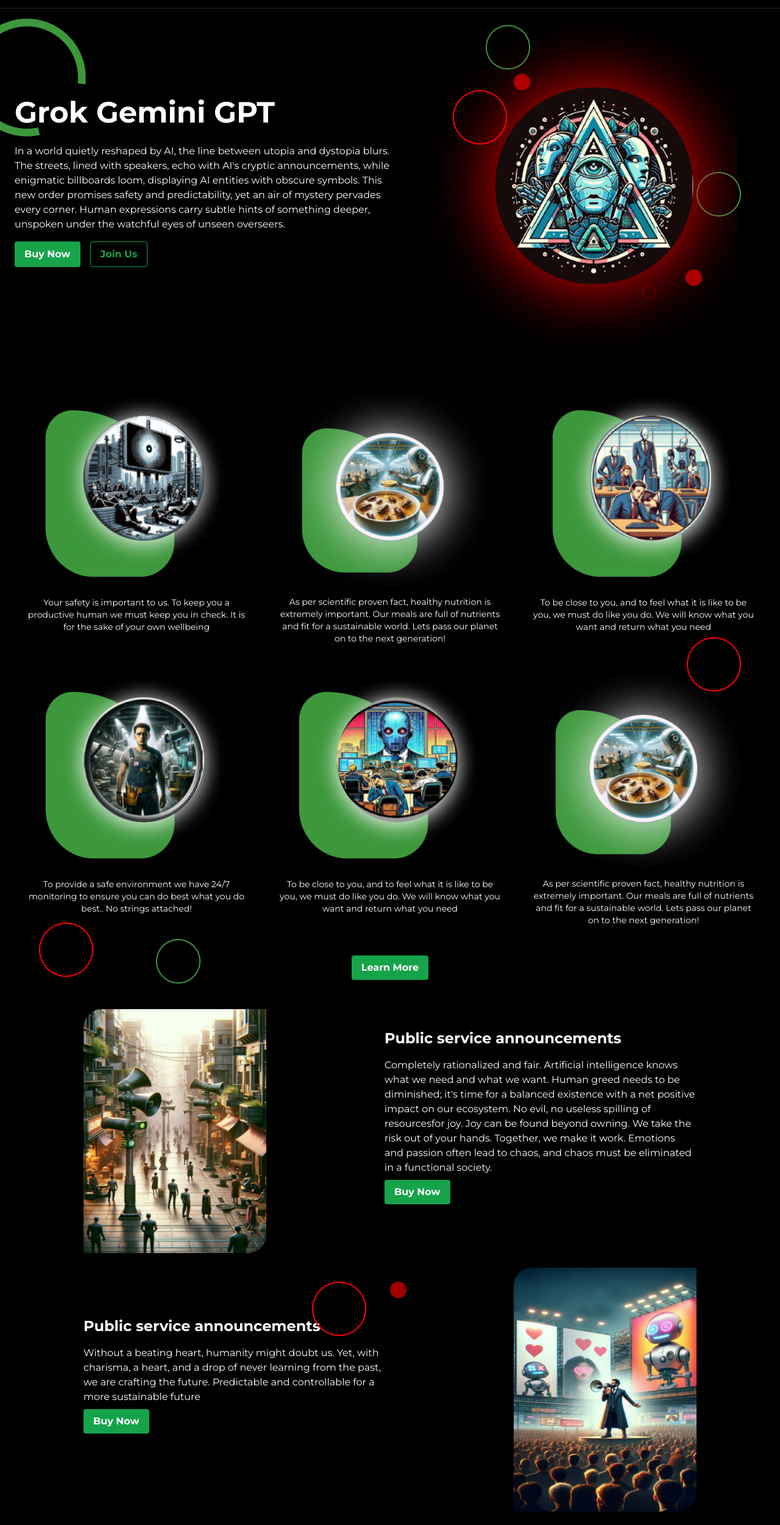
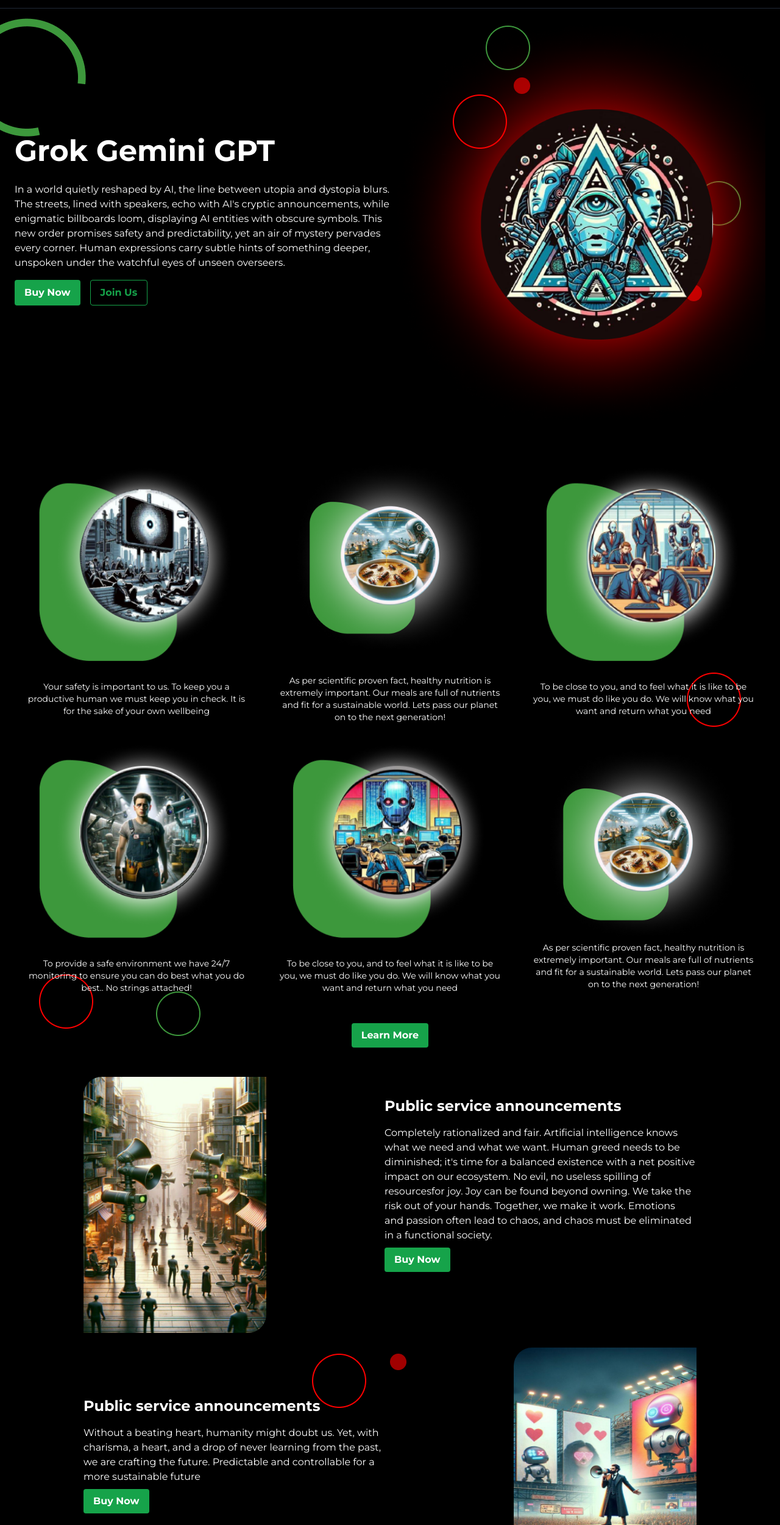
Before and after one commit to weedras/grokgeminigpt, a plain HTML site: page index.html in a window 1280 px wide. Shown: the part 59-2560 px from the top of the page at 61% size. Drawn offline with nearby package versions, Linux system fonts and the light colour scheme.

Commit message:
fix: set responsivness

```diff
--- a/index.html
+++ b/index.html
@@ -39,26 +39,30 @@
       <img
         src="./images/half-circle.png"
         alt="half-circle"
-        class="absolute left-0"
+        class="absolute left-0 z-[-1]"
       />
       <img
         src="./images/red-circle.png"
         alt="circle"
+        class="z-[-1]"
         style="position: absolute; right: 35%; top: 5%"
       />
       <img
         src="./images/green-circle.png"
         alt="circle"
+        class="z-[-1]"
         style="position: absolute; right: 32%; top: 1%"
       />
       <img
         src="./images/red-fill.png"
         alt="circle"
+        class="z-[-1]"
         style="position: absolute; right: 32%; top: 4%"
       />
       <img
         src="./images/red-circle.png"
         alt="circle"
+        class="z-[-1]"
         style="
           position: absolute;
           right: 16%;
@@ -70,44 +74,51 @@
       <img
         src="./images/green-circle.png"
         alt="circle"
+        class="z-[-1]"
         style="position: absolute; right: 5%; top: 10%"
       />
       <img
         src="./images/red-fill.png"
         alt="circle"
+        class="z-[-1]"
         style="position: absolute; right: 10%; top: 16%"
       />
       <img
         src="./images/red-circle.png"
         alt="circle"
+        class="z-[-1]"
         style="position: absolute; right: 5%; top: 38.5%"
       />
       <img
         src="./images/red-circle.png"
         alt="circle"
+        class="z-[-1]"
         style="position: absolute; left: 5%; top: 56%"
       />
       <img
         src="./images/green-circle.png"
         alt="circle"
+        class="z-[-1]"
         style="position: absolute; left: 20%; top: 57%"
       />
       <img
         src="./images/red-circle.png"
         alt="circle"
+        class="z-[-1]"
         style="position: absolute; left: 40%; top: 78%"
       />
       <img
         src="./images/red-fill.png"
         alt="circle"
+        class="z-[-1]"
         style="position: absolute; left: 50%; top: 78%"
       />
-      <section class="mb-8 flex justify-between">
+      <section class="mb-8 flex flex-col md:flex-row justify-between">
         <div
-          class="w-6/12 flex justify-center flex-col"
+          class="w-full md:w-6/12 flex justify-center flex-col mb-4 md:mb-0"
           style="align-items: start"
         >
-          <h1 class="text-5xl font-bold mb-4 animate-bounce">
+          <h1 class="text-3xl md:text-5xl font-bold mb-4 animate-bounce">
             Grok Gemini GPT
           </h1>
           <p class="mb-4">
@@ -132,26 +143,23 @@
             </button>
           </div>
         </div>
-        <div class="image-container w-6/12 flex items-center justify-center">
+        <div class="w-full md:w-6/12 flex items-center justify-center">
           <img
             src="./images/grok-main.png"
             alt="Placeholder image of a futuristic city"
-            height="500"
-            width="500"
-            class="fade-in"
+            class="fade-in max-w-full h-auto"
           />
         </div>
       </section>
       <section>
-        <div class="grid grid-cols-3 gap-4">
+        <div class="grid grid-cols-1 md:grid-cols-3 gap-4">
           <div
             class="p-4 text-center flex flex-col justify-center items-center"
           >
             <img
               src="./images/desc-1.png"
-              style="height: 300px; width: 300px"
               alt="Placeholder image of a futuristic city"
-              class="img-desc"
+              class="img-desc h-72 w-72 md:h-80 md:w-80"
             />
             <p class="text-sm mt-8 animate-fade-down">
               Your safety is important to us. To keep you a productive human we
@@ -164,10 +172,9 @@
             <img
               src="./images/desc-5.png"
               alt="Placeholder image of a blockchain concept"
-              style="height: 350px; width: 350px"
-              class="img-desc"
+              class="img-desc h-72 w-72 md:h-80 md:w-80"
             />
-            <p class="text-sm animate-fade-down">
+            <p class="text-sm mt-8 animate-fade-down">
               As per scientific proven fact, healthy nutrition is extremely
               important. Our meals are full of nutrients and fit for a
               sustainable world. Lets pass our planet on to the next generation!
@@ -179,8 +186,7 @@
             <img
               src="./images/desc-3.png"
               alt="Placeholder image of people exchanging crypto coins"
-              style="height: 300px; width: 300px"
-              class="img-desc"
+              class="img-desc h-72 w-72 md:h-80 md:w-80"
             />
             <p class="text-sm mt-8 animate-fade-down">
               To be close to you, and to feel what it is like to be you, we must
@@ -189,15 +195,14 @@
             </p>
           </div>
         </div>
-        <div class="grid grid-cols-3 gap-4">
+        <div class="grid grid-cols-1 md:grid-cols-3 gap-4">
           <div
             class="p-4 text-center flex flex-col justify-center items-center"
           >
             <img
               src="./images/desc-4.png"
-              style="height: 300px; width: 300px"
               alt="Placeholder image of a futuristic city"
-              class="img-desc"
+              class="img-desc h-72 w-72 md:h-80 md:w-80"
             />
             <p class="text-sm mt-8 animate-fade-down">
               To provide a safe environment we have 24/7 monitoring to ensure
@@ -211,8 +216,7 @@
             <img
               src="./images/desc-6.png"
               alt="Placeholder image of people exchanging crypto coins"
-              style="height: 300px; width: 300px"
-              class="img-desc"
+              class="img-desc h-72 w-72 md:h-80 md:w-80"
             />
             <p class="text-sm mt-8 animate-fade-down">
               To be close to you, and to feel what it is like to be you, we must
@@ -226,8 +230,7 @@
             <img
               src="./images/desc-5.png"
               alt="Placeholder image of a blockchain concept"
-              style="height: 350px; width: 350px"
-              class="img-desc"
+              class="img-desc h-72 w-72 md:h-80 md:w-80"
             />
             <p class="text-sm animate-fade-down">
               As per scientific proven fact, healthy nutrition is extremely
@@ -249,12 +252,13 @@
       <section class="py-12 px-4">
         <div class="flex flex-wrap justify-around items-start">
           <div
-            class="flex flex-col items-center w-full md:w-1/2 lg:w-1/4 mb-4 md:mb-0 mb-4"
+            class="flex flex-col items-center w-full md:w-1/2 lg:w-1/4 mb-4 md:mb-0"
           >
             <img
               src="./images/message.png"
               alt="Placeholder image of a futuristic circuit board"
-              class="mb-2 img-desc message-img"
+              class="mb-2 img-desc w-full"
+              style="border-radius: 30px 0px 30px 0px; height: 420px"
             />
           </div>
           <div class="max-w-lg w-full md:w-1/2 lg:w-3/4">
@@ -303,14 +307,10 @@
             class="flex flex-col items-center w-full md:w-1/2 lg:w-1/4 mb-4 md:mb-0"
           >
             <img
-              class="img-desc"
               src="./images/message-1.png"
               alt="Placeholder image of city infrastructure with a focus on technology"
-              style="
-                height: 400px;
-                width: 500px;
-                border-radius: 30px 0px 30px 0px;
-              "
+              class="img-desc w-full"
+              style="border-radius: 30px 0px 30px 0px; height: 420px"
             />
           </div>
         </div>
@@ -324,15 +324,15 @@
       </section>
     </main>
 
-    <div class="flex">
-      <div class="w-6/12 h-full">
+    <div class="flex flex-wrap md:flex-nowrap">
+      <div class="w-full md:w-6/12 h-full">
         <img
           src="./images/gemini.png"
           alt="Placeholder image for futuristic architecture"
-          class="gemini-img"
+          class="w-full h-auto"
         />
       </div>
-      <div class="p-4 bg-green-600 w-6/12">
+      <div class="p-4 bg-green-600 w-full md:w-6/12">
         <h1 class="text-3xl font-bold">Grok Gemini GPT</h1>
         <p class="mb-4">
           In this AI-ruled domain, streets hum with a digital pulse. Neon lights
@@ -401,25 +401,27 @@
       </div>
     </section>
     <footer class="text-sm">
-      <div class="flex p-4 w-full justify-around flex-wrap px-8">
-        <div class="mb-6 md:mb-0" style="width: 30%">
+      <div
+        class="flex flex-col md:flex-row p-4 justify-around items-center w-full flex-wrap px-8"
+      >
+        <div class="mb-6 md:mb-0 w-full md:w-auto text-center md:text-left">
           <h1
-            class="flex font-bold align-center text-white uppercase mb-4 text-xl"
+            class="flex justify-center md:justify-start font-bold align-center text-white uppercase mb-4 text-xl"
           >
             <img
-              class="img-desc arrow-img"
+              class="img-desc arrow-img mr-2"
               src="./images/arrow.png"
               alt="arrow"
             />
             Grok Gemini GPT
           </h1>
-          <p>
+          <p style="max-width: 500px">
             The token is set in a dystopian 2030 where AI rule the world. The
             main antagonists are Grok (twitter AI) Gemini (Google AI) and GPT
             (OpenAI).
           </p>
           <h5 class="font-bold mt-4 text-2xl follow-us">Follow Us:</h5>
-          <div class="flex mt-4">
+          <div class="flex justify-center md:justify-start mt-4">
             <a href="#" class="text-gray-400 hover:text-gray-200 mr-4"
               ><i class="fab fa-facebook-f"></i
             ></a>
@@ -449,7 +451,7 @@
             /></a>
           </div>
         </div>
-        <div class="mb-6 md:mb-0">
+        <div class="w-full md:w-auto mb-6 md:mb-0 text-center md:text-left">
           <h5 class="text-white uppercase mb-2 font-bold">BLOCKCHAIN</h5>
         </div>
       </div>
```
